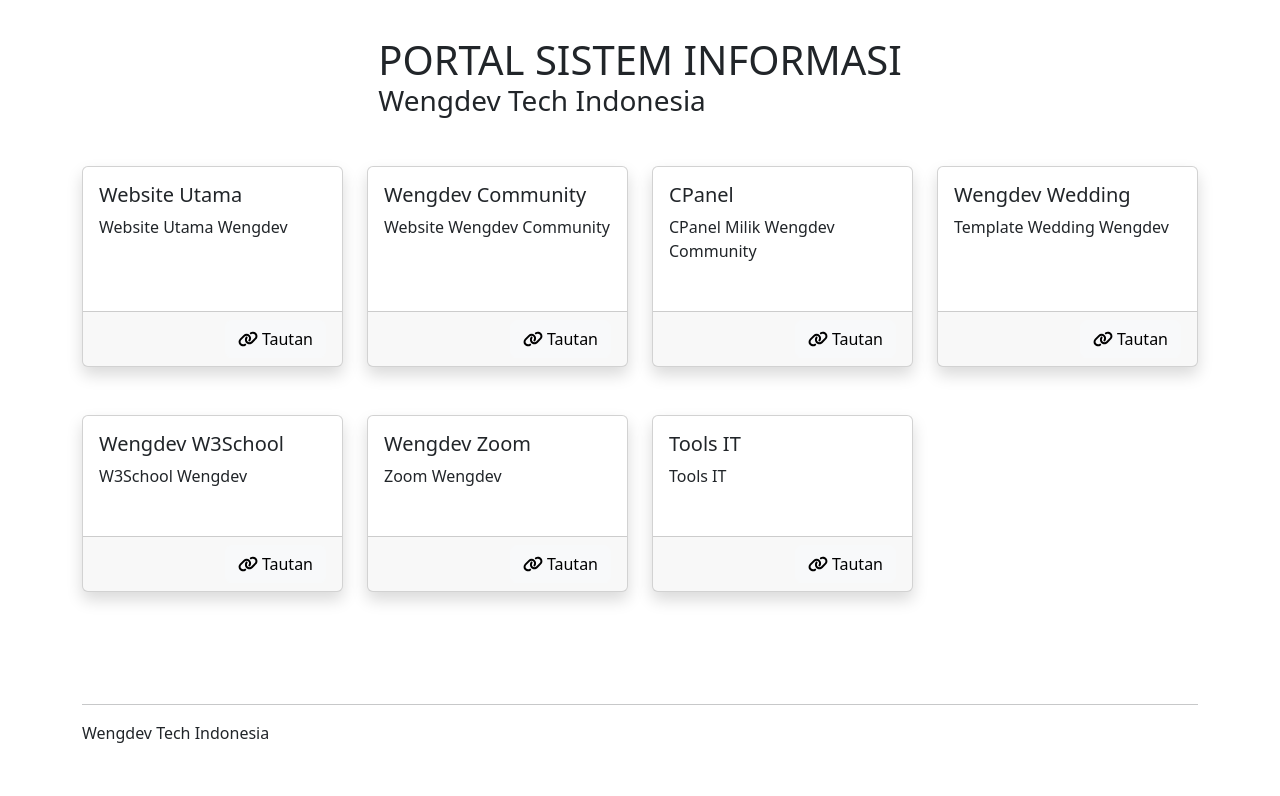
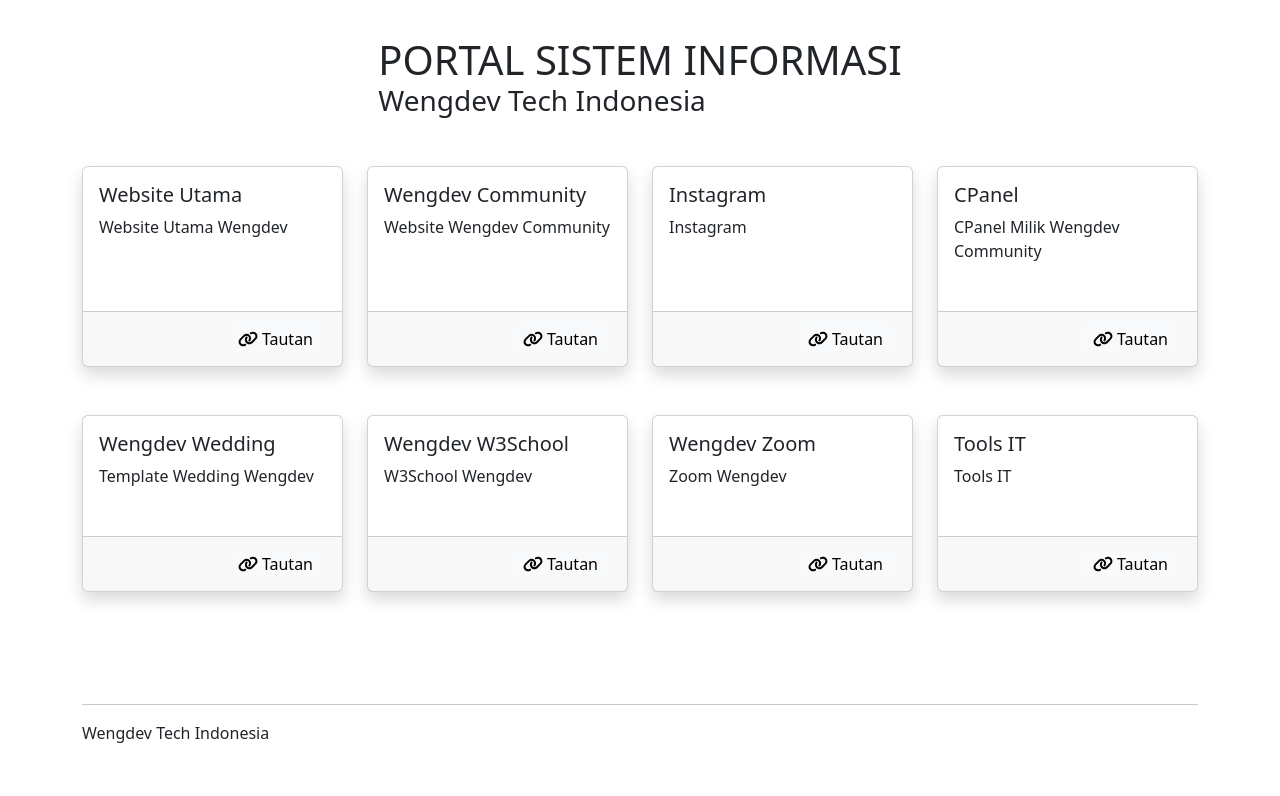
Before and after one commit to Itsjohanes/linktree, a plain HTML site: page index.html in a window 1280 px wide. Drawn offline with nearby package versions, Linux system fonts and the light colour scheme.

Commit message:
Update index.html

```diff
--- a/index.html
+++ b/index.html
@@ -75,6 +75,24 @@
               <div class="d-flex justify-content-end">
                 <a
                   href="http://community.wengdev.my.id"
+                  target="_blank"
+                  class="btn btn-light btn-md"
+                  ><i class="fas fa-link"></i> Tautan</a
+                >
+              </div>
+            </div>
+          </div>
+        </div>
+                <div class="col-md-4 col-lg-3 mb-5 filter UMUM">
+          <div class="card mb-3 shadow h-100">
+            <div class="card-body">
+              <h5 class="card-title">Instagram</h5>
+              <p>Instagram</p>
+            </div>
+            <div class="card-footer">
+              <div class="d-flex justify-content-end">
+                <a
+                  href="https://instagram.com/wengdev.tech"
                   target="_blank"
                   class="btn btn-light btn-md"
                   ><i class="fas fa-link"></i> Tautan</a
```
